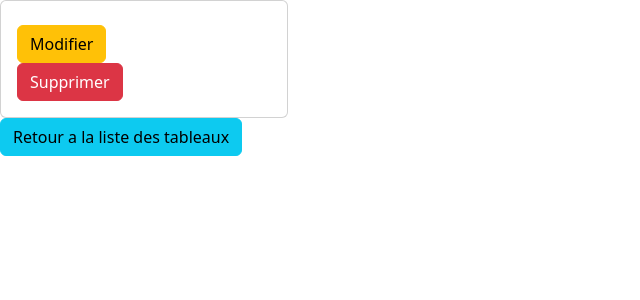
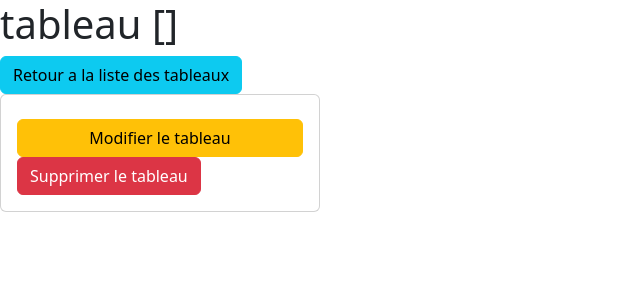
Before and after one commit to Liamcr21/trello, a Symfony app: template templates/board/show.html.twig in a window 1280 px wide. Shown: the top 300 px of the page, without its empty margins (0-640 px from the left). Run offline with Twig, Linux system fonts and the light colour scheme; the template is opened without the code that fills it, so the values that code supplies are empty; some libraries are stand-ins or nearby versions.

Commit message:
style all board

```diff
--- a/templates/board/_delete_form.html.twig
+++ b/templates/board/_delete_form.html.twig
@@ -1,4 +1,4 @@
-<form method="post" action="{{ path('app_board_delete', {'id': board.id}) }}" onsubmit="return confirm('Are you sure you want to delete this item?');">
+<form method="post" action="{{ path('app_board_delete', {'id': board.id}) }}" onsubmit="return confirm('Etes vous sur?');">
     <input type="hidden" name="_token" value="{{ csrf_token('delete' ~ board.id) }}">
-    <button class="btn btn-danger">Supprimer</button>
+    <button class="btn btn-danger">Supprimer le tableau</button>
 </form>
--- a/templates/board/_form.html.twig
+++ b/templates/board/_form.html.twig
@@ -1,4 +1,4 @@
 {{ form_start(form) }}
     {{ form_widget(form) }}
-    <button class="btn">{{ button_label|default('Save') }}</button>
+    <button class="btn btn-warning">{{ button_label|default('Sauvegarder le tableau') }}</button>
 {{ form_end(form) }}
--- a/templates/board/edit.html.twig
+++ b/templates/board/edit.html.twig
@@ -5,9 +5,8 @@
 {% block body %}
     <h1>Modifier un tableau</h1>
 
-    {{ include('board/_form.html.twig', {'button_label': 'Update'}) }}
+    {{ include('board/_form.html.twig', {'button_label btn btn-warning': 'Modifer le tableau'}) }}
 
-    <a class="btn btn-warning" href="{{ path('app_board_index') }}">Retour au tableau</a>
+    <a class="btn btn-info" href="{{ path('app_board_index') }}">Retour au tableau</a>
 
-    {{ include('board/_delete_form.html.twig') }}
 {% endblock %}
--- a/templates/board/show.html.twig
+++ b/templates/board/show.html.twig
@@ -3,16 +3,20 @@
 {% block title %}{{ board.libelle }}{% endblock %}
 
 {% block body %}
-
-                 <div class="card" style="width: 18rem;">
+<h1>  tableau [{{ board.id }}]</h1>
+     <a class="btn btn-info" href="{{ path('app_board_index') }}">Retour a la liste des tableaux</a>
+<br>
+                 <div class="card" style="width: 20rem;">
   <div class="card-body">
     <h5 class="card-title">{{ board.libelle }} {{ board.id }}</h5>
-    <a class="btn btn-warning" href="{{ path('app_board_edit', {'id': board.id}) }}">Modifier</a>
-      {{ include('board/_delete_form.html.twig') }}
+       <div class="btn-style" style="display: flex; flex-direction: column;">
+      <a class="btn btn-warning" href="{{ path('app_board_edit', {'id': board.id}) }}">Modifier le tableau</a>
+            {{ include('board/_delete_form.html.twig') }}
+
+</div>
   </div>
 </div>
 
-     <a class="btn btn-info" href="{{ path('app_board_index') }}">Retour a la liste des tableaux</a>
 
 
 {% endblock %}
```
Also changed, not shown: templates/board/index.html.twig (+14 -13 lines), templates/board/new.html.twig (line endings or trailing spaces).
